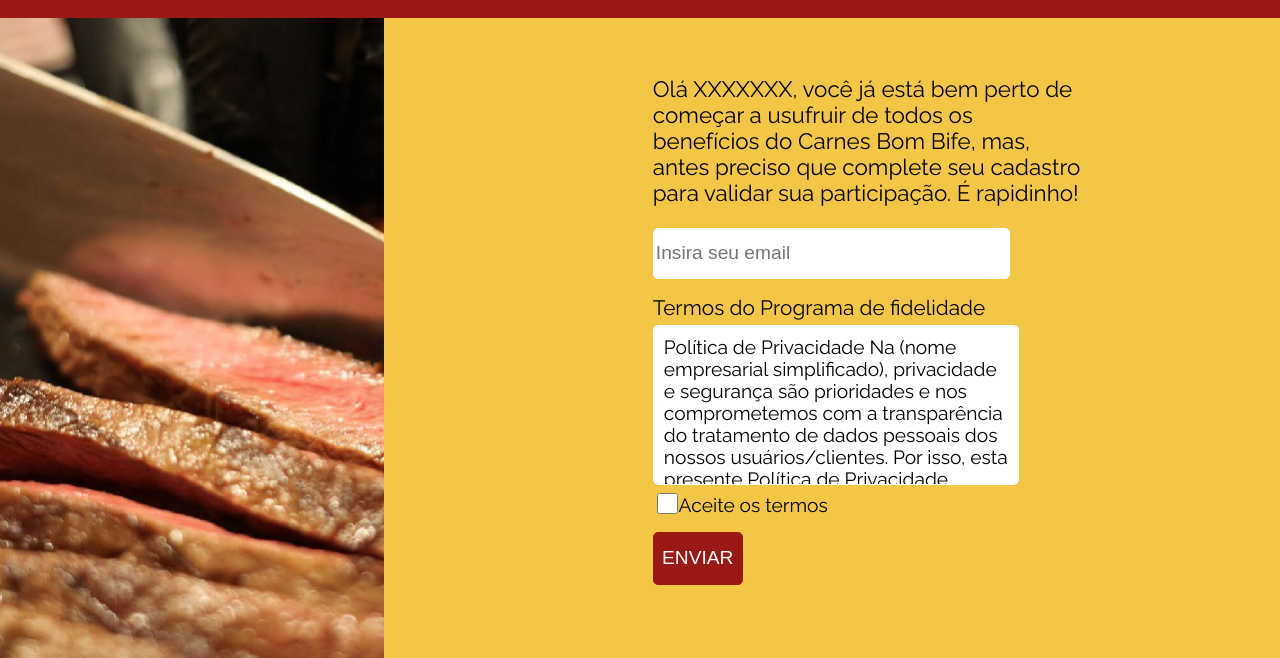
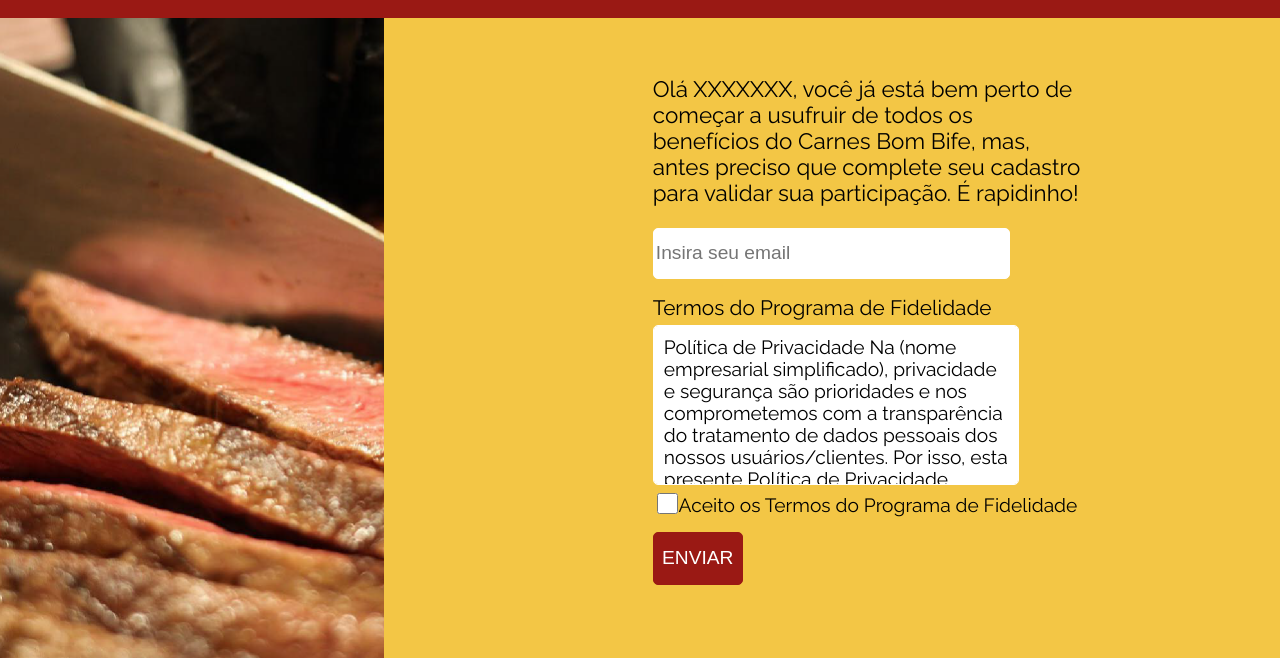
Before and after one commit to MarcusProgramador/form-cadastro, a plain HTML site: page v3 cadastro.html in a window 1280 px wide. Shown: the part 142-800 px from the top of the page. Drawn offline with Linux system fonts and the light colour scheme.

Commit message:
Update v3 cadastro.html

```diff
--- a/v3 cadastro.html
+++ b/v3 cadastro.html
@@ -294,7 +294,7 @@
 
                 <input type="email" name="email" id="email" placeholder="Insira seu email">
 
-                <span class="centro_des_termos">Termos do Programa de fidelidade</span>
+                <span class="centro_des_termos">Termos do Programa de Fidelidade</span>
                 <div class="centro_termos">
                     Política de Privacidade
                     Na (nome empresarial simplificado), privacidade e segurança são prioridades e nos comprometemos com a transparência do tratamento de dados pessoais dos nossos usuários/clientes. Por isso, esta presente Política de Privacidade estabelece como é feita a coleta, uso e transferência de informações de clientes ou outras pessoas que acessam ou usam nosso site.
@@ -319,7 +319,7 @@
                 </div>
 
                 <input id="caixa" type="checkbox"/>
-                <span class="centro_txt_caixa">Aceite os termos</span>
+                <span class="centro_txt_caixa">Aceito os Termos do Programa de Fidelidade</span>
 
                 <input class="button" type="submit" value="ENVIAR" onclick="validar ()"><br><br>
                 <div class="erro" id="erro"></div>
@@ -342,7 +342,7 @@
                     console.log("cadastrado");
                     alert("cadastrado");
                 }else{
-                    erro.innerHTML = "Marque o checkbox";
+                    erro.innerHTML = "Marque o checkbox de aceitação dos termos";
                 }
             }else{
                 erro.innerHTML = "Email invalido";
```
